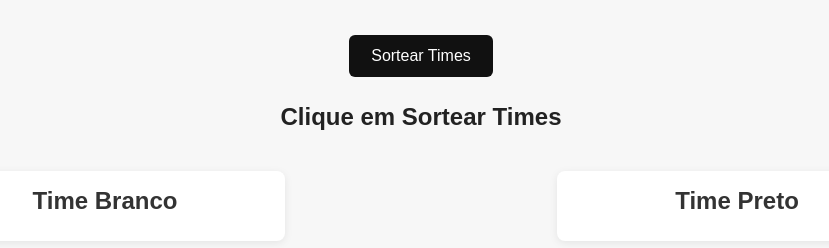
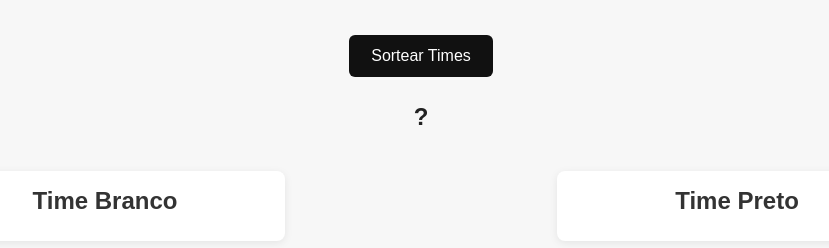
Before and after one commit to Iagoxrl8/roleta-times-dos-crias, a plain HTML site: page index.html in a window 1280 px wide. Shown: the part 82-330 px from the top of the page, without its empty margins (219-1048 px from the left). Drawn offline with Linux system fonts and the light colour scheme.

Commit message:
Update index.html

```diff
--- a/index.html
+++ b/index.html
@@ -9,7 +9,9 @@
   <h1>Roleta dos Times ⚽</h1>
   <button onclick="iniciarSorteio()">Sortear Times</button>
 
-  <div id="roleta" class="roleta">Clique em Sortear Times</div>
+  <div class="roleta-container">
+    <div id="roleta" class="roleta">?</div>
+  </div>
 
   <div class="times">
     <div>
```
